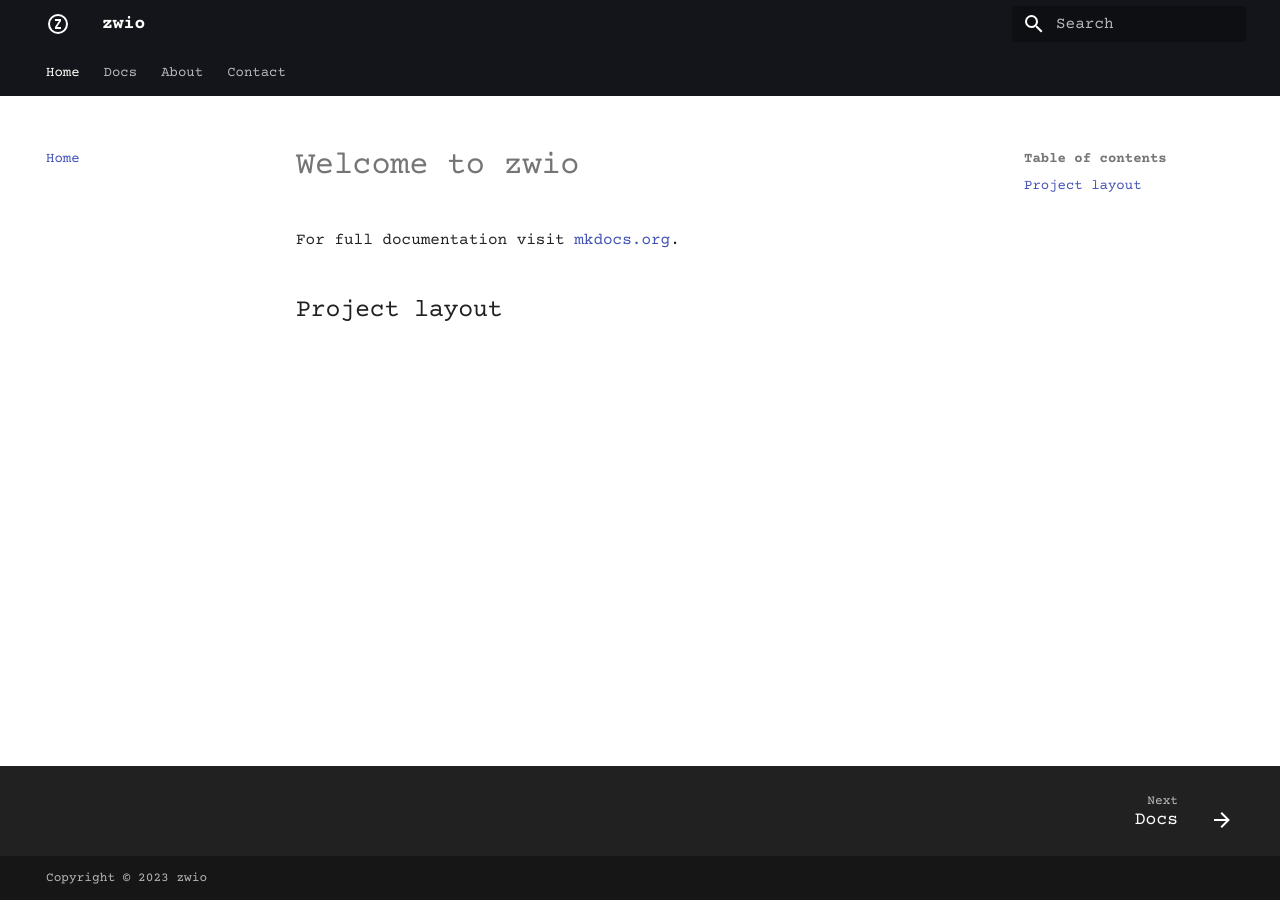
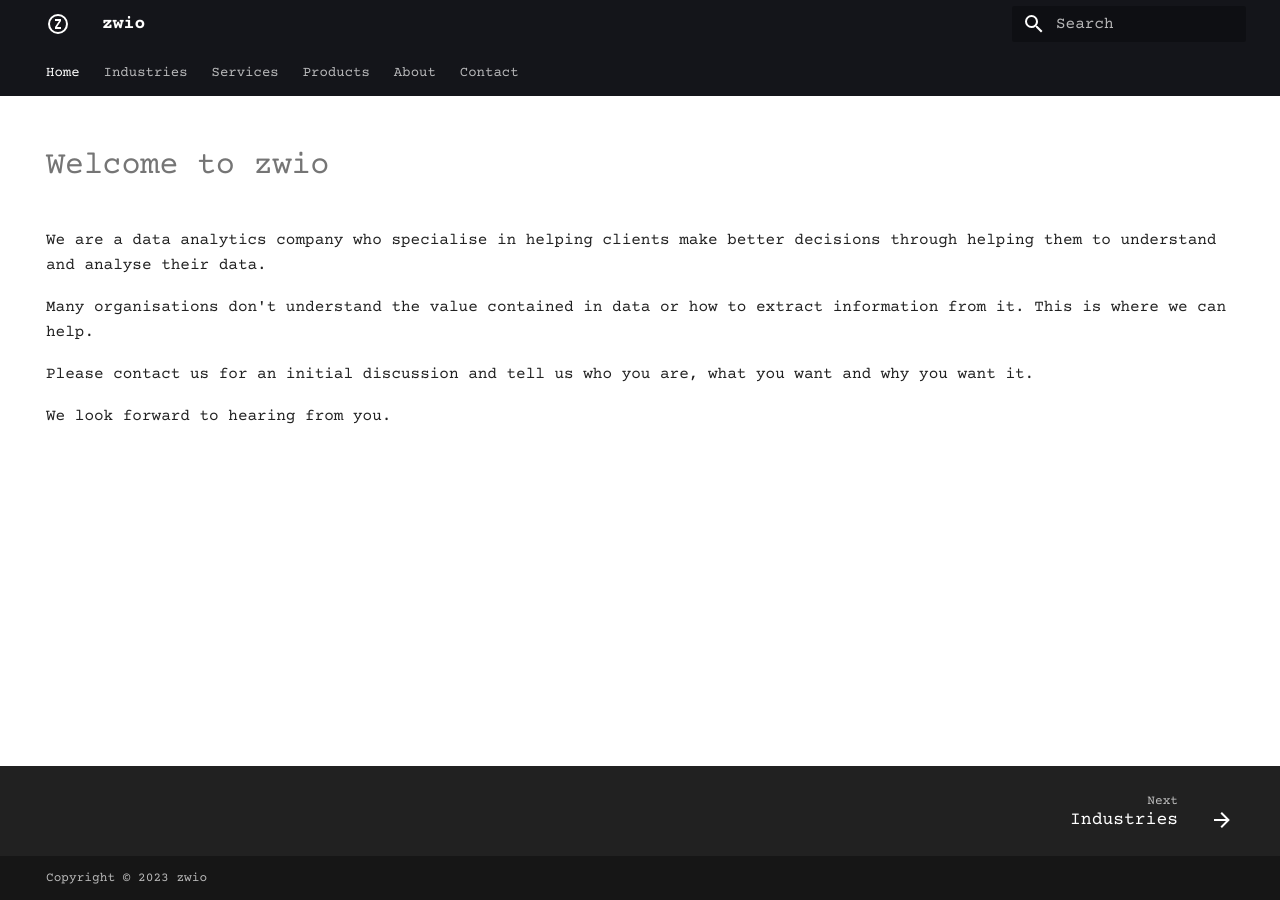
Before and after one commit to zwio-com/zwio-com, an MkDocs documentation site: the page built from docs/index.md, in a window 1280 px wide. Built offline with MkDocs 1.6.1 and Material for MkDocs 9.7.7, drawn with Linux system fonts in a browser that asks for light colours.

Commit message:
Added products.md and services.md, minor changes to other pages.

```diff
--- a/docs/index.md
+++ b/docs/index.md
@@ -1,5 +1,14 @@
+---
+hide:
+  - navigation
+  - toc
+---
 # Welcome to zwio
 
-For full documentation visit [mkdocs.org](https://www.mkdocs.org).
+We are a data analytics company who specialise in helping clients make better decisions through helping them to understand and analyse their data.
 
-## Project layout
+Many organisations don't understand the value contained in data or how to extract information from it.  This is where we can help.
+
+Please contact us for an initial discussion and tell us who you are, what you want and why you want it.
+
+We look forward to hearing from you.
--- a/mkdocs.yml
+++ b/mkdocs.yml
@@ -1,7 +1,9 @@
 site_name: zwio
 nav:
     - Home: 'index.md'
-    - Docs: 'docs.md'
+    - Industries: 'industries.md'
+    - Services: 'services.md'
+    - Products: 'products.md'
     - About: 'about.md'
     - Contact: 'contact.md'
 theme:
```
Also changed, not shown: docs/about.md (+17 -1 lines), docs/contact.md (+5 -0 lines), docs/docs.md (deleted, +0 -7 lines), docs/industries.md (added, +7 -0 lines), docs/products.md (added, +3 -0 lines), docs/services.md (added, +7 -0 lines).
